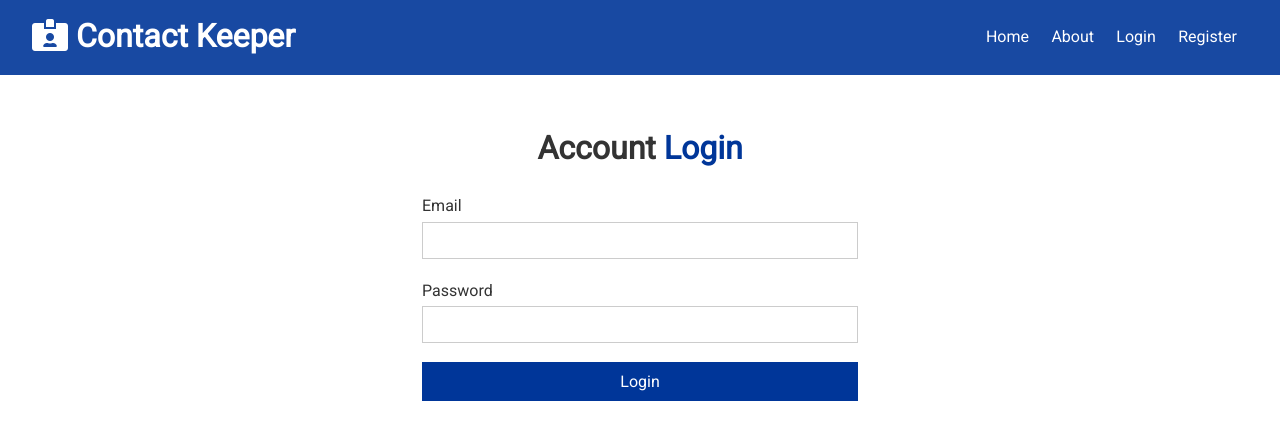
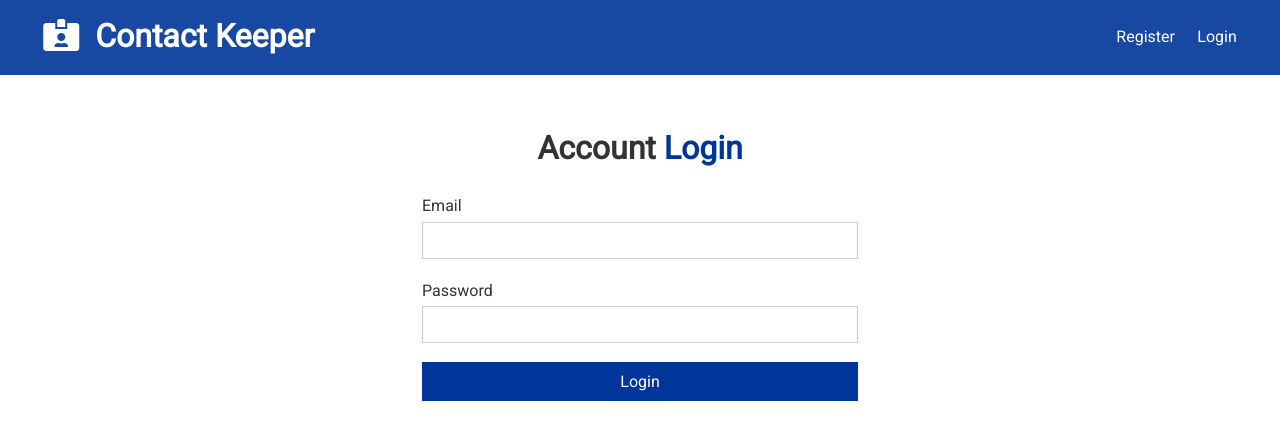
Before and after one commit to mariache/ContactKeeper, a React (Create React App) app in the folder client/: page /login in a window 1280 px wide. Shown: the top 440 px of the page. Built offline with nearby package versions, Linux system fonts and the light colour scheme.

Commit message:
- User can logout;

```diff
--- a/client/src/components/context/auth/AuthState.js
+++ b/client/src/components/context/auth/AuthState.js
@@ -90,7 +90,11 @@
       });
     }
   };
-  const logout = () => console.log("logout");
+
+  const logout = () =>
+    dispatch({
+      type: LOGOUT,
+    });
 
   const clearErrors = () =>
     dispatch({
--- a/client/src/components/context/auth/authReducer.js
+++ b/client/src/components/context/auth/authReducer.js
@@ -20,7 +20,6 @@
       };
     case REGISTER_SUCCESS:
     case LOGIN_SUCCESS:
-    case LOGIN_FAIL:
       localStorage.setItem("token", action.payload.token);
       return {
         ...state,
@@ -30,6 +29,8 @@
       };
     case REGISTER_FAIL:
     case AUTH_ERROR:
+    case LOGIN_FAIL:
+    case LOGOUT:
       localStorage.removeItem("token");
       return {
         ...state,
--- a/client/src/components/layout/Navbar.js
+++ b/client/src/components/layout/Navbar.js
@@ -1,27 +1,49 @@
-import React from "react";
+import React, { useContext } from "react";
 import { Link } from "react-router-dom";
 import PropTypes from "prop-types";
+import AuthContext from "../context/auth/authContext";
 
 const Navbar = ({ title, icon }) => {
+  const authContext = useContext(AuthContext);
+
+  const { isAuthenticated, logout, user } = authContext;
+
+  const onLogout = () => {
+    logout();
+  };
+
+  const authLinks = (
+    <>
+      <li>Hello {user && user.name}</li>
+      <li>
+        <a onClick={onLogout} href="#!">
+          <i className="fas fa-sign-out-alt" />{" "}
+          <span className="hide-sm">Logout</span>
+        </a>
+      </li>
+    </>
+  );
+
+  const guestLinks = (
+    <>
+      <li>
+        <Link to="/register">Register</Link>
+      </li>
+      <li>
+        <Link to="/login">Login</Link>
+      </li>
+    </>
+  );
+
   return (
     <div className="navbar bg-primary">
       <h1>
-        <i className={icon} />
-        {title}
+        <Link to="/">
+          <i className={icon} /> {title}
+        </Link>
       </h1>
       <ul>
-        <li>
-          <Link to="/">Home</Link>
-        </li>
-        <li>
-          <Link to="/about">About</Link>
-        </li>
-        <li>
-          <Link to="/login">Login</Link>
-        </li>{" "}
-        <li>
-          <Link to="/register">Register</Link>
-        </li>
+        <ul>{isAuthenticated ? authLinks : guestLinks}</ul>
       </ul>
     </div>
   );
```
